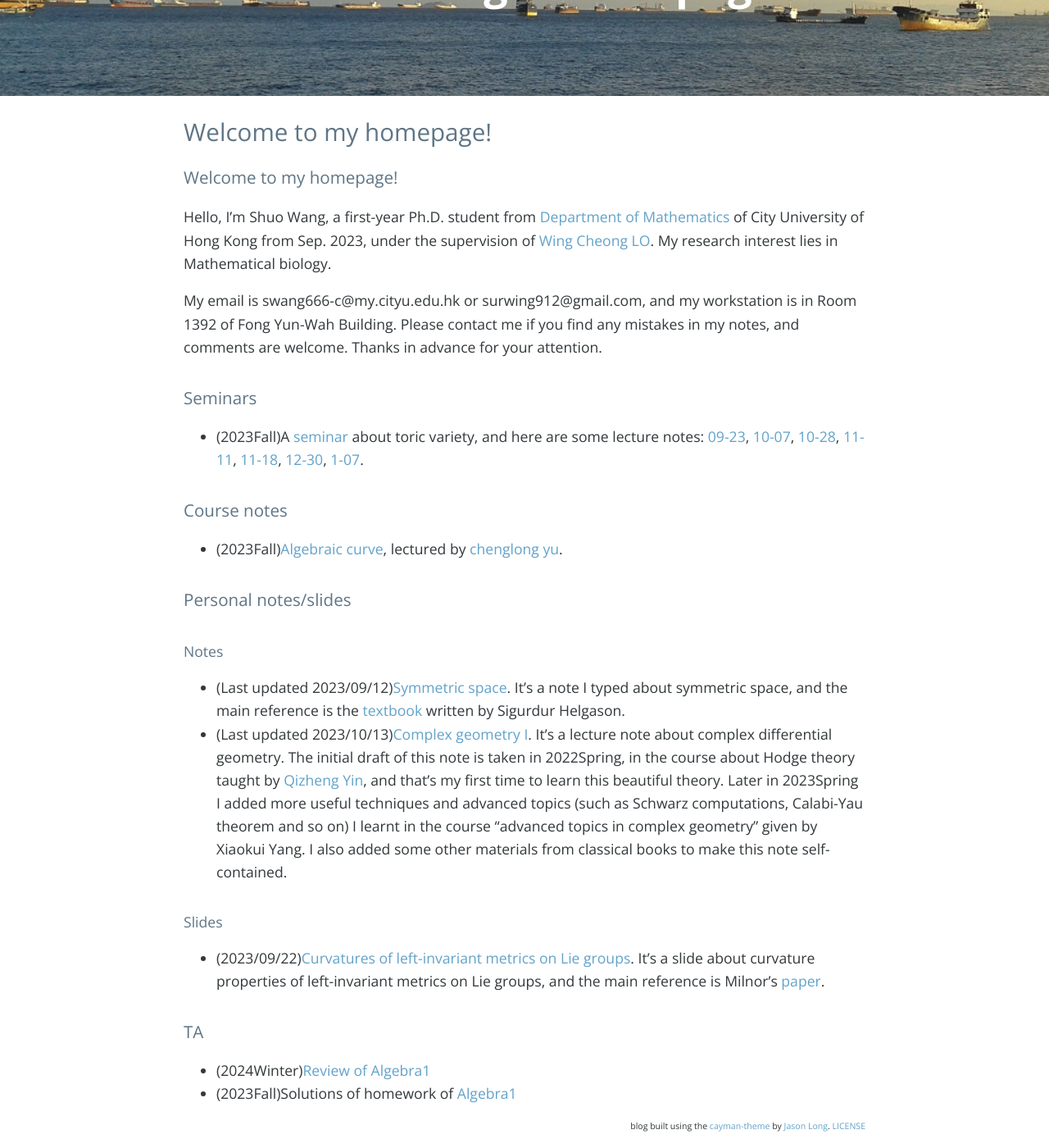
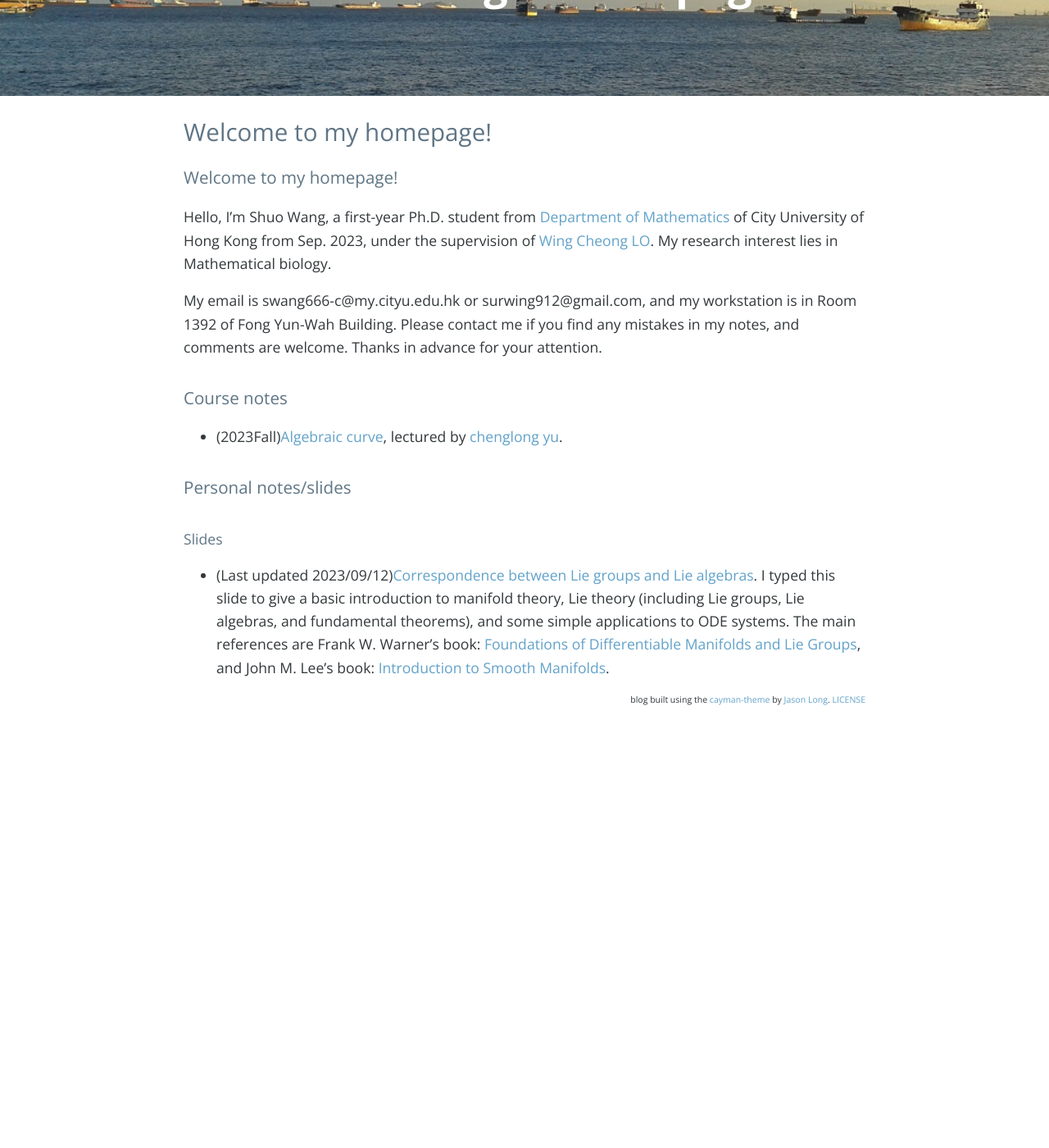
Before and after one commit to Louis-shuo-wang/Louis-shuo-wang.github.io, a Jekyll site: the page built from index.md, in a window 1280 px wide and 1400 px high, scrolled down 143 px. Shown: the whole window at 82% size. Built offline with Jekyll 4.4.1, drawn with Linux system fonts in a browser that asks for light colours; nearby versions of some CDN libraries; our own code applies the rules of GitHub Pages for plain Markdown files; the list of posts is cut into pages by our own code; comment, search, counter and statistics services are not loaded; after the commit the page ends 1024 px from its top, so only the background shows below that.

Commit message:
Update index.md

```diff
--- a/index.md
+++ b/index.md
@@ -4,23 +4,12 @@
 My email is swang666-c@my.cityu.edu.hk or surwing912@gmail.com, and my workstation is in Room 1392 of Fong Yun-Wah Building. Please contact me if you find any mistakes in my notes, and comments are welcome. Thanks in advance for your attention.
 
 
-### Seminars
-* (2023Fall)A  [seminar](notes/2023Fall/toric/syllabus.pdf) about toric variety, and here are some lecture notes: [09-23](notes/2023Fall/toric/09-23.pdf), [10-07](notes/2023Fall/toric/10-07.pdf), [10-28](notes/2023Fall/toric/10-28.pdf), [11-11](notes/2023Fall/toric/11-11.pdf), [11-18](notes/2023Fall/toric/11-18.pdf), [12-30](notes/2023Fall/toric/12-30,01-07.pdf), [1-07](notes/2023Fall/toric/12-30,01-07.pdf).
-
 
 ### Course notes
 * (2023Fall)[Algebraic curve](notes/2023Fall/algebraic_curve.pdf), lectured by [chenglong yu](https://chenglongyu.github.io/).
 
 
+
 ### Personal notes/slides
-#### Notes
-* (Last updated 2023/09/12)[Symmetric space](notes/personal notes/symmetric_space.pdf). It's a note I typed about symmetric space, and the main reference is the [textbook](https://books.google.com.hk/books/about/Differential_Geometry_Lie_Groups_and_Sym.html?id=DWGvsa6bcuMC&redir_esc=y) written by Sigurdur Helgason.
-* (Last updated 2023/10/13)[Complex geometry I](notes/personal notes/Complex_geometry_I/Complex_geometry_I.pdf). It's a lecture note about complex differential geometry. The initial draft of this note is taken in 2022Spring, in the course about Hodge theory taught by [Qizheng Yin](http://faculty.bicmr.pku.edu.cn/~qizheng/#), and that's my first time to learn this beautiful theory. Later in 2023Spring I added more useful techniques and advanced topics (such as Schwarz computations, Calabi-Yau theorem and so on) I learnt in the course “advanced topics in complex geometry" given by Xiaokui Yang. I also added some other materials from classical books to make this note self-contained.
-
 #### Slides
-* (2023/09/22)[Curvatures of left-invariant metrics on Lie groups](notes/personal notes/Curvatures_of_Lie_group.pdf). It's a slide about curvature properties of left-invariant metrics on Lie groups, and the main reference is Milnor's [paper](https://mathscinet.ams.org/mathscinet/article?mr=0425012).
-
-
-### TA
-* (2024Winter)[Review of Algebra1](https://bowenl.notion.site/2024-02-1-44163401a7dd4cf28aa86264640464b5)
-* (2023Fall)Solutions of homework of [Algebra1](notes/2023Fall/Solutions_to_HW.pdf)
+* (Last updated 2023/09/12)[Correspondence between Lie groups and Lie algebras](notes/Correspondence between Lie groups and Lie algebras/corresponence.pdf). I typed this slide to give a basic introduction to manifold theory, Lie theory (including Lie groups, Lie algebras, and fundamental theorems), and some simple applications to ODE systems. The main references are Frank W. Warner's book: [Foundations of Differentiable Manifolds and Lie Groups](https://link.springer.com/book/10.1007/978-1-4757-1799-0), and John M. Lee's book: [Introduction to Smooth Manifolds](https://link.springer.com/book/10.1007/978-1-4419-9982-5).
```
